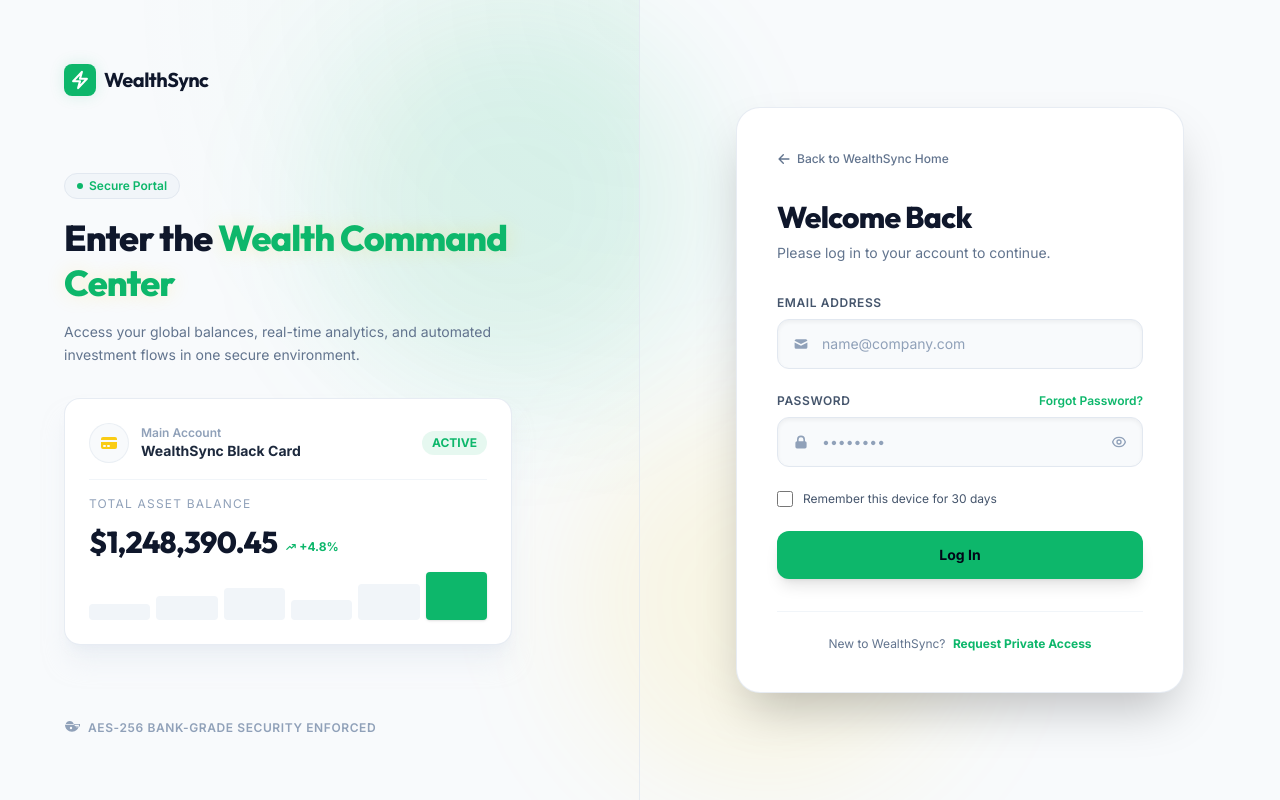
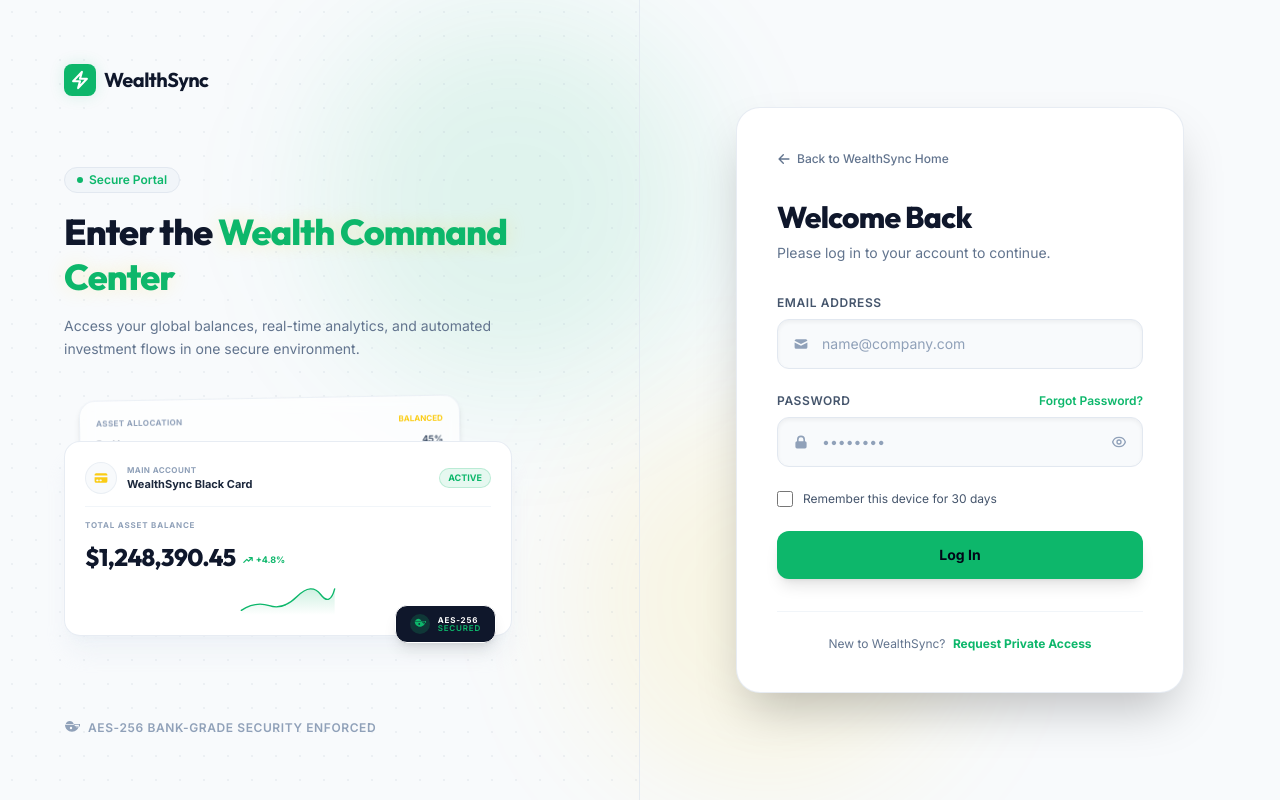
Before and after one commit to Ruvindu2003/Banking-SystemFrontend, an Angular app: page /login in a window 1280 px wide. Built offline with nearby package versions, Linux system fonts and the light colour scheme.

Commit message:
feat: implement UI components for login and signup pages

```diff
--- a/src/app/login/login.component.css
+++ b/src/app/login/login.component.css
@@ -2,18 +2,6 @@
 :host {
   display: block;
   min-height: 100vh;
-}
-
-/* Custom fade-in animations for key text segments to elevate premium feel */
-@keyframes fadeInUp {
-  from {
-    opacity: 0;
-    transform: translateY(12px);
-  }
-  to {
-    opacity: 1;
-    transform: translateY(0);
-  }
 }
 
 .font-display {
@@ -23,3 +11,9 @@
 input:focus {
   box-shadow: 0 0 15px rgba(13, 183, 107, 0.15), inset 0 0 5px rgba(13, 183, 107, 0.1);
 }
+
+/* Blueprint dot-grid style */
+.grid-bg {
+  background-size: 24px 24px;
+  background-image: radial-gradient(circle, rgba(148, 163, 184, 0.12) 1px, transparent 1px);
+}
--- a/src/app/login/login.component.html
+++ b/src/app/login/login.component.html
@@ -4,7 +4,7 @@
   <div class="absolute bottom-1/4 right-1/4 translate-y-1/2 w-96 h-96 bg-accent/10 rounded-full blur-3xl pointer-events-none"></div>
 
   <!-- Left Side: Interactive Branding Visual Showcase (Hidden on Mobile) -->
-  <div class="hidden lg:flex lg:w-1/2 relative bg-[radial-gradient(circle_at_top_right,rgba(13,183,107,0.06),transparent_50%)] flex-col justify-between p-16 border-r border-slate-200/80 z-10 overflow-hidden">
+  <div class="hidden lg:flex lg:w-1/2 relative bg-[radial-gradient(circle_at_top_right,rgba(13,183,107,0.06),transparent_50%)] flex-col justify-between p-16 border-r border-slate-200/80 z-10 overflow-hidden grid-bg">
     <!-- Header Brand Logo -->
     <a routerLink="/" class="flex items-center gap-2 group self-start">
       <div class="w-8 h-8 rounded-lg bg-primary flex items-center justify-center badge-glow transition-transform group-hover:scale-105">
@@ -16,7 +16,7 @@
     </a>
 
     <!-- Visual Dashboard Sandbox -->
-    <div class="my-auto max-w-md space-y-8">
+    <div class="my-auto max-w-md space-y-10">
       <div class="space-y-4">
         <span class="inline-flex items-center gap-1.5 px-3 py-1 rounded-full text-xs font-semibold bg-slate-100 border border-slate-200 text-primary">
           <span class="w-1.5 h-1.5 rounded-full bg-primary animate-pulse"></span> Secure Portal
@@ -29,29 +29,43 @@
         </p>
       </div>
 
-      <!-- CSS/SVG Visual Card Mockup (Premium Light Theme Dashboard Widget) -->
-      <div class="relative bg-white border border-slate-200/80 rounded-2xl p-6 shadow-xl shadow-slate-200/50">
-        <div class="flex items-center justify-between border-b border-slate-100 pb-4 mb-4">
-          <div class="flex items-center gap-3">
-            <div class="w-10 h-10 rounded-full bg-slate-50 border border-slate-200/60 flex items-center justify-center">
-              <svg xmlns="http://www.w3.org/2000/svg" class="w-5 h-5 text-accent" viewBox="0 0 20 20" fill="currentColor">
+      <!-- Layered Card Stack Mockup (Creates a premium 3D feeling of layout depth) -->
+      <div class="relative h-[250px] w-full mt-4">
+        <!-- Card 1: Asset Allocation (Back-left, offset) -->
+        <div class="absolute top-0 left-4 w-[85%] bg-white/70 border border-slate-200/60 rounded-2xl p-4 shadow-md backdrop-blur-sm select-none -rotate-1 origin-bottom-left transition-transform hover:rotate-0 duration-300">
+          <div class="flex items-center justify-between mb-2">
+            <span class="text-[8px] uppercase tracking-wider text-slate-400 font-bold">ASSET ALLOCATION</span>
+            <span class="text-accent text-[8px] font-bold">BALANCED</span>
+          </div>
+          <div class="space-y-1.5 text-[9px] text-slate-600">
+            <div class="flex justify-between"><span>Equities</span> <span class="font-bold">45%</span></div>
+            <div class="w-full bg-slate-200 rounded-full h-1"><div class="bg-primary h-full rounded-full w-[45%]"></div></div>
+          </div>
+        </div>
+
+        <!-- Card 2: Main Account Card (Center-front, highlighted) -->
+        <div class="absolute top-10 left-0 w-full bg-white border border-slate-200/80 rounded-2xl p-5 shadow-xl shadow-slate-200/40 select-none hover:-translate-y-0.5 transition-transform duration-300 z-10">
+          <div class="flex items-center justify-between border-b border-slate-100 pb-3 mb-3">
+            <div class="flex items-center gap-2.5">
+              <div class="w-8 h-8 rounded-full bg-slate-50 border border-slate-200/60 flex items-center justify-center">
+                <svg xmlns="http://www.w3.org/2000/svg" class="w-4 h-4 text-accent" viewBox="0 0 20 20" fill="currentColor">
                   <path d="M4 4a2 2 0 00-2 2v1h16V6a2 2 0 00-2-2H4z" />
                   <path fill-rule="evenodd" d="M18 9H2v5a2 2 0 002 2h12a2 2 0 002-2V9zM4 13a1 1 0 011-1h1a1 1 0 110 2H5a1 1 0 01-1-1zm5-1a1 1 0 100 2h1a1 1 0 100-2H9z" clip-rule="evenodd" />
                 </svg>
               </div>
               <div>
-              <span class="block text-xs font-semibold text-slate-400">Main Account</span>
-              <span class="block text-sm font-bold text-slate-800">WealthSync Black Card</span>
+                <span class="block text-[8px] uppercase tracking-wider text-slate-400 font-bold">Main Account</span>
+                <span class="block text-[11px] font-bold text-slate-800">WealthSync Black Card</span>
               </div>
             </div>
-          <span class="text-xs font-bold text-primary bg-primary/10 px-2.5 py-1 rounded-full">ACTIVE</span>
+            <span class="text-[9px] font-bold text-primary bg-primary/10 px-2 py-0.5 rounded-full border border-primary/20">ACTIVE</span>
           </div>
 
-        <div class="space-y-3">
-          <span class="block text-xs text-slate-400 uppercase tracking-widest">Total Asset Balance</span>
-          <div class="flex items-baseline gap-2">
-            <span class="text-3xl font-extrabold font-display tracking-tight text-slate-900">$1,248,390.45</span>
-            <span class="text-xs text-primary font-bold flex items-center gap-0.5">
+          <div class="space-y-2.5">
+            <span class="block text-[8px] text-slate-400 uppercase tracking-widest font-bold">Total Asset Balance</span>
+            <div class="flex items-baseline gap-1.5">
+              <span class="text-2xl font-extrabold font-display tracking-tight text-slate-900">$1,248,390.45</span>
+              <span class="text-[9px] text-primary font-bold flex items-center gap-0.5">
                 <svg xmlns="http://www.w3.org/2000/svg" class="w-3 h-3" viewBox="0 0 20 20" fill="currentColor">
                   <path fill-rule="evenodd" d="M12 7a1 1 0 110-2h5a1 1 0 011 1v5a1 1 0 11-2 0V8.414l-4.293 4.293a1 1 0 01-1.414 0L8 10.414l-4.293 4.293a1 1 0 01-1.414-1.414l5-5a1 1 0 011.414 0L11 10.586 14.586 7H12z" clip-rule="evenodd" />
                 </svg>
@@ -59,14 +73,32 @@
               </span>
             </div>
 
-          <!-- Mock micro bar chart -->
-          <div class="pt-2 flex items-end justify-between gap-1.5 h-12">
-            <div class="w-full bg-slate-100 rounded-sm h-4 hover:bg-primary/30 transition-colors duration-200"></div>
-            <div class="w-full bg-slate-100 rounded-sm h-6 hover:bg-primary/30 transition-colors duration-200"></div>
-            <div class="w-full bg-slate-100 rounded-sm h-8 hover:bg-primary/30 transition-colors duration-200"></div>
-            <div class="w-full bg-slate-100 rounded-sm h-5 hover:bg-primary/30 transition-colors duration-200"></div>
-            <div class="w-full bg-slate-100 rounded-sm h-9 hover:bg-primary/30 transition-colors duration-200"></div>
-            <div class="w-full bg-primary rounded-sm h-12 shadow-sm"></div>
+            <!-- Sparkline SVG -->
+            <div class="pt-1 h-8">
+              <svg viewBox="0 0 100 30" class="w-full h-full overflow-visible">
+                <defs>
+                  <linearGradient id="chartGlowLine" x1="0" y1="0" x2="0" y2="1">
+                    <stop offset="0%" stop-color="#0db76b" stop-opacity="0.2"/>
+                    <stop offset="100%" stop-color="#0db76b" stop-opacity="0.0"/>
+                  </linearGradient>
+                </defs>
+                <path d="M 0 25 Q 15 15 30 20 T 60 10 T 85 8 T 100 2 L 100 30 L 0 30 Z" fill="url(#chartGlowLine)" />
+                <path d="M0 25 Q 15 15 30 20 T 60 10 T 85 8 T 100 2" fill="none" stroke="#0db76b" stroke-width="1.5" stroke-linecap="round" />
+              </svg>
+            </div>
+          </div>
+        </div>
+
+        <!-- Card 3: Small Floating Security Badge -->
+        <div class="absolute bottom-2 right-4 bg-slate-900 text-white border border-slate-850 rounded-xl px-3.5 py-2 shadow-lg flex items-center gap-2 z-20 hover:scale-105 transition-transform duration-300">
+          <div class="w-5 h-5 rounded-full bg-primary/20 flex items-center justify-center">
+            <svg xmlns="http://www.w3.org/2000/svg" class="w-3 h-3 text-primary" viewBox="0 0 20 20" fill="currentColor">
+              <path fill-rule="evenodd" d="M2.166 4.9C2.903 2.86 4.837 1.25 7.166 1.25c2.33 0 4.263 1.61 5 3.65h-10zm10 0c.737 2.04 2.67 3.65 5 3.65 2.33 0 4.263-1.61 5-3.65H12.166zM1.25 6c0 4.832 3.918 8.75 8.75 8.75s8.75-3.918 8.75-8.75H1.25zm16 2.5a1 1 0 11-2 0 1 1 0 012 0zm-8.5 3a1.5 1.5 0 100-3 1.5 1.5 0 000 3z" clip-rule="evenodd" />
+            </svg>
+          </div>
+          <div class="text-[8px] font-bold uppercase tracking-widest text-slate-350 leading-none">
+            <span class="block">AES-256</span>
+            <span class="text-primary font-semibold">SECURED</span>
           </div>
         </div>
       </div>
--- a/src/app/signup/signup.component.css
+++ b/src/app/signup/signup.component.css
@@ -11,3 +11,9 @@
 input:focus {
   box-shadow: 0 0 15px rgba(13, 183, 107, 0.15), inset 0 0 5px rgba(13, 183, 107, 0.1);
 }
+
+/* Blueprint dot-grid style */
+.grid-bg {
+  background-size: 24px 24px;
+  background-image: radial-gradient(circle, rgba(148, 163, 184, 0.12) 1px, transparent 1px);
+}
--- a/src/app/signup/signup.component.html
+++ b/src/app/signup/signup.component.html
@@ -4,7 +4,7 @@
   <div class="absolute bottom-1/4 right-1/4 translate-y-1/2 w-96 h-96 bg-accent/10 rounded-full blur-3xl pointer-events-none"></div>
 
   <!-- Left Side: Interactive Branding Visual Showcase (Hidden on Mobile) -->
-  <div class="hidden lg:flex lg:w-1/2 relative bg-[radial-gradient(circle_at_top_right,rgba(13,183,107,0.06),transparent_50%)] flex-col justify-between p-16 border-r border-slate-200/80 z-10 overflow-hidden">
+  <div class="hidden lg:flex lg:w-1/2 relative bg-[radial-gradient(circle_at_top_right,rgba(13,183,107,0.06),transparent_50%)] flex-col justify-between p-16 border-r border-slate-200/80 z-10 overflow-hidden grid-bg">
     <!-- Header Brand Logo -->
     <a routerLink="/" class="flex items-center gap-2 group self-start">
       <div class="w-8 h-8 rounded-lg bg-primary flex items-center justify-center badge-glow transition-transform group-hover:scale-105">
@@ -16,7 +16,7 @@
     </a>
 
     <!-- Visual Content Sandbox -->
-    <div class="my-auto max-w-md space-y-8">
+    <div class="my-auto max-w-md space-y-10">
       <div class="space-y-4">
         <span class="inline-flex items-center gap-1.5 px-3 py-1 rounded-full text-xs font-semibold bg-slate-100 border border-slate-200 text-accent">
           <span class="w-1.5 h-1.5 rounded-full bg-accent animate-pulse"></span> Registration Open
@@ -29,34 +29,59 @@
         </p>
       </div>
 
-      <!-- CSS/SVG Visual Card Mockup (Premium Milestone widget - Light Theme) -->
-      <div class="relative bg-white border border-slate-200/80 rounded-2xl p-6 shadow-xl shadow-slate-200/50">
-        <div class="flex items-center justify-between border-b border-slate-100 pb-4 mb-4">
+      <!-- Layered Card Stack Mockup (Creates a premium 3D feeling of layout depth) -->
+      <div class="relative h-[250px] w-full mt-4">
+        <!-- Card 1: Asset Balance Card (Back-left, slightly offset) -->
+        <div class="absolute top-0 left-4 w-[85%] bg-white/70 border border-slate-200/60 rounded-2xl p-4 shadow-md backdrop-blur-sm select-none -rotate-1 origin-bottom-left transition-transform hover:rotate-0 duration-300">
+          <div class="flex items-center justify-between mb-2">
+            <span class="text-[8px] uppercase tracking-wider text-slate-400 font-bold">TOTAL PORTFOLIO</span>
+            <span class="text-primary text-[8px] font-bold">+18.4% YTD</span>
+          </div>
+          <div class="text-slate-900 font-display font-bold text-lg">$1,489,203.40</div>
+        </div>
+
+        <!-- Card 2: Milestone Target Card (Center-front, highlighted) -->
+        <div class="absolute top-10 left-0 w-full bg-white border border-slate-200/80 rounded-2xl p-5 shadow-xl shadow-slate-200/40 select-none hover:-translate-y-0.5 transition-transform duration-300 z-10">
+          <div class="flex items-center justify-between border-b border-slate-100 pb-3 mb-3">
             <div>
-            <span class="block text-xs font-semibold text-slate-400">Savings Target</span>
-            <span class="block text-md font-bold text-slate-800">Global Real Estate Fund</span>
+              <span class="block text-[8px] uppercase tracking-wider text-slate-400 font-bold">Savings Target</span>
+              <span class="block text-[11px] font-bold text-slate-800">Global Real Estate Fund</span>
             </div>
             <div class="text-right">
-            <span class="block text-xs font-semibold text-slate-400">Completion</span>
-            <span class="block text-sm font-bold text-accent">85% Achieved</span>
+              <span class="block text-[8px] uppercase tracking-wider text-slate-400 font-bold">Completion</span>
+              <span class="block text-[11px] font-bold text-accent">85% Achieved</span>
             </div>
           </div>
 
-        <div class="space-y-3">
-          <div class="flex items-center justify-between text-xs font-semibold">
-            <span class="text-slate-500">$850,000 Saved</span>
-            <span class="text-slate-800">Goal: $1,000,000</span>
+          <div class="space-y-2.5">
+            <div class="flex items-center justify-between text-[9px] font-semibold text-slate-500">
+              <span>$850,000 Saved</span>
+              <span>Goal: $1,000,000</span>
             </div>
             <!-- Progress bar -->
-          <div class="w-full bg-slate-100 rounded-full h-2 overflow-hidden">
+            <div class="w-full bg-slate-100 rounded-full h-1.5 overflow-hidden">
               <div class="bg-gradient-to-r from-primary to-accent h-full rounded-full w-[85%]"></div>
             </div>
 
-          <div class="flex items-center gap-2 text-xs text-slate-400 pt-1">
-            <svg xmlns="http://www.w3.org/2000/svg" class="w-4 h-4 text-primary" viewBox="0 0 20 20" fill="currentColor">
+            <div class="flex items-center gap-1.5 text-[9px] text-slate-400 pt-0.5">
+              <svg xmlns="http://www.w3.org/2000/svg" class="w-3.5 h-3.5 text-primary" viewBox="0 0 20 20" fill="currentColor">
                 <path fill-rule="evenodd" d="M10 18a8 8 0 100-16 8 8 0 000 16zm1-12a1 1 0 10-2 0v4a1 1 0 00.293.707l2.8 2.8a1 1 0 101.414-1.414L11 9.586V6z" clip-rule="evenodd" />
               </svg>
-            <span>Estimated completion: 3 months ahead of schedule</span>
+              <span>Estimated completion: 3 months ahead</span>
+            </div>
+          </div>
+        </div>
+
+        <!-- Card 3: Small Floating Security Badge (Front-right, overlapping Card 2) -->
+        <div class="absolute bottom-2 right-4 bg-slate-900 text-white border border-slate-800 rounded-xl px-3.5 py-2 shadow-lg flex items-center gap-2 z-20 hover:scale-105 transition-transform duration-300">
+          <div class="w-5 h-5 rounded-full bg-primary/20 flex items-center justify-center">
+            <svg xmlns="http://www.w3.org/2000/svg" class="w-3 h-3 text-primary" viewBox="0 0 20 20" fill="currentColor">
+              <path fill-rule="evenodd" d="M2.166 4.9C2.903 2.86 4.837 1.25 7.166 1.25c2.33 0 4.263 1.61 5 3.65h-10zm10 0c.737 2.04 2.67 3.65 5 3.65 2.33 0 4.263-1.61 5-3.65H12.166zM1.25 6c0 4.832 3.918 8.75 8.75 8.75s8.75-3.918 8.75-8.75H1.25zm16 2.5a1 1 0 11-2 0 1 1 0 012 0zm-8.5 3a1.5 1.5 0 100-3 1.5 1.5 0 000 3z" clip-rule="evenodd" />
+            </svg>
+          </div>
+          <div class="text-[8px] font-bold uppercase tracking-widest text-slate-350 leading-none">
+            <span class="block">AES-256</span>
+            <span class="text-primary font-semibold">ENCRYPTED</span>
           </div>
         </div>
       </div>
```
Lines whose indentation alone changed are shown as unchanged.
